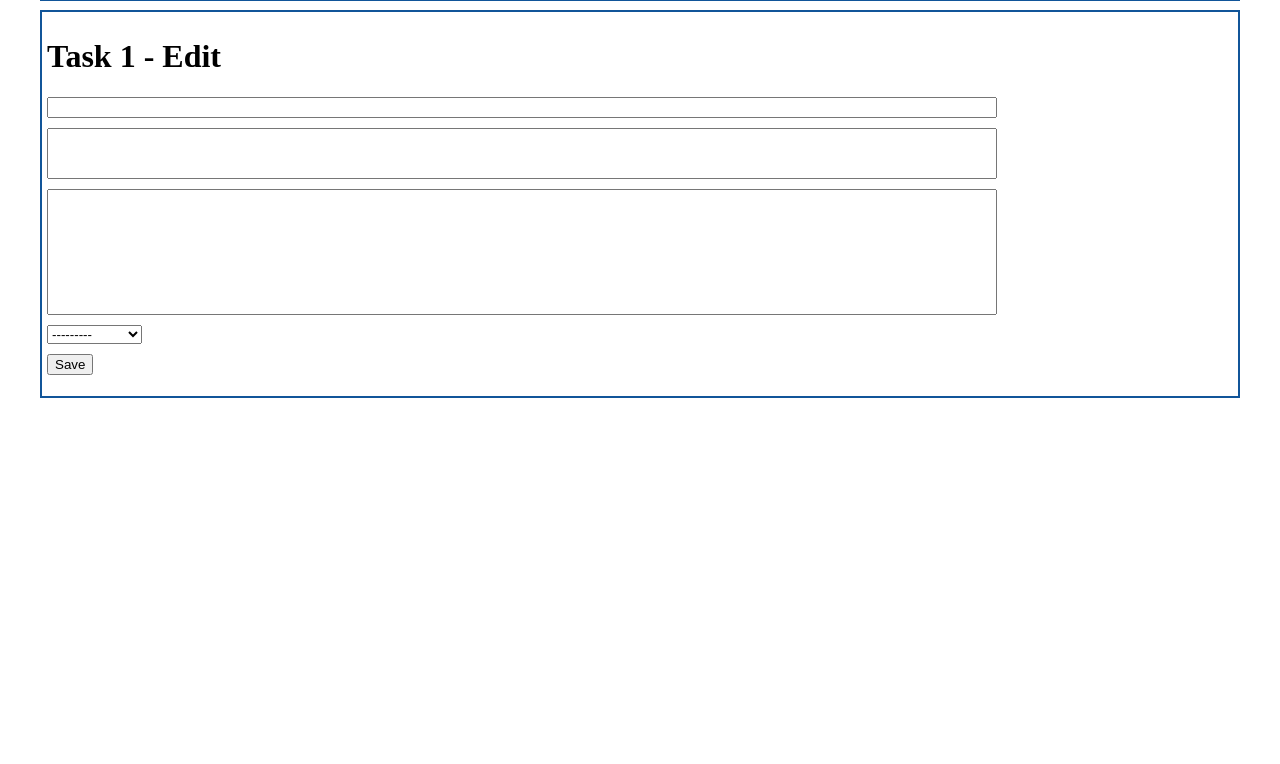
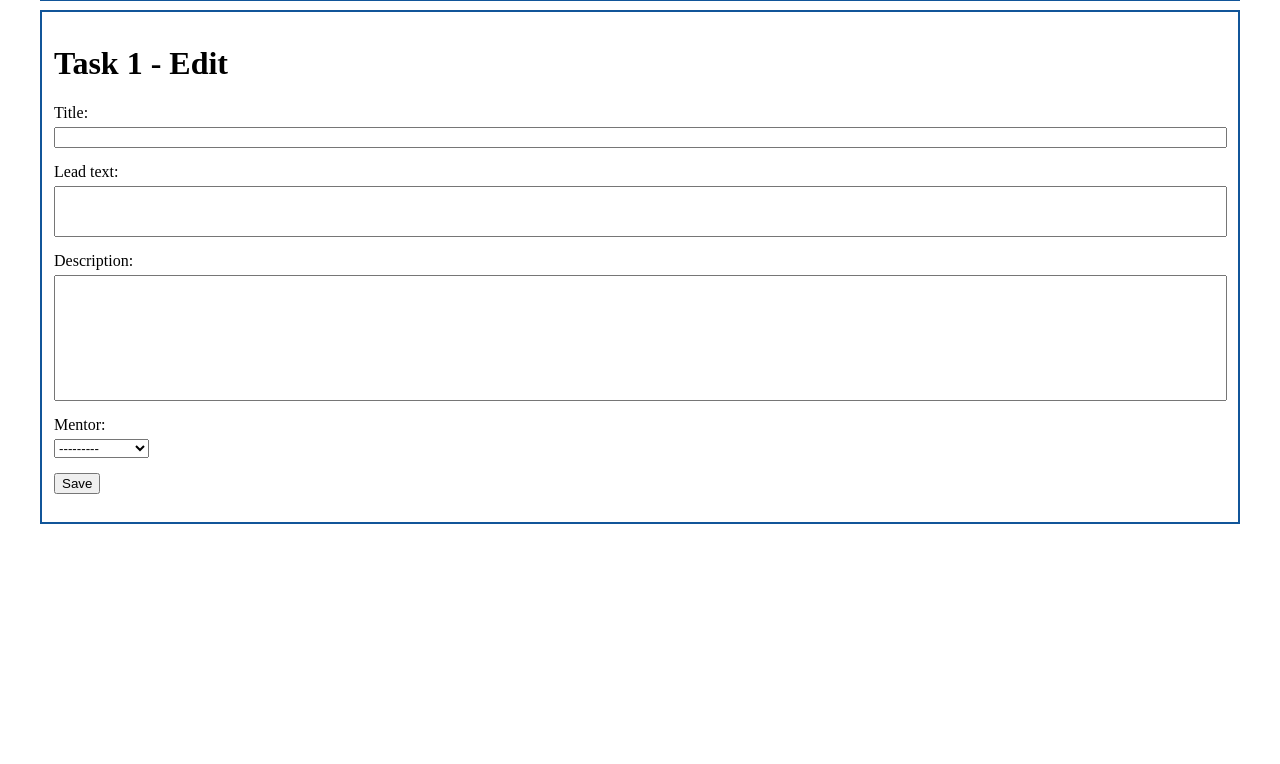
Before and after one commit to adfinis/osschallenge, a Django app: template oss_challenge/osschallenge/templates/osschallenge/edittask.html in a window 1280 px wide. Shown: the part 171-935 px from the top of the page. Run offline with Django 3.2, Linux system fonts and the light colour scheme; the template is opened without the code that fills it: values that come from a table or form of the project are taken from there, others are empty; data comes from the database, SQL or seed files in the repository; parts of the project's set-up code (start-up, migrations or seed data) failed here and were passed over.

Commit message:
styled and added labels for editviews

```diff
--- a/oss_challenge/osschallenge/static/osschallenge/stylesheet.css
+++ b/oss_challenge/osschallenge/static/osschallenge/stylesheet.css
@@ -121,21 +121,31 @@ h1.tasktitle {
 div.detail {
     border: 2px solid #115599;
     margin-bottom: 10px;
-    padding: 5px;
+    padding: 12px;
 }
 
 /* Edit Task/Project */
 
-.edit  {
+form.edit div  {
     margin: 10px 0;
 }
 
-div.edit input {
+form.edit div label {
+    float: left;
 
-    width: 950px;
 }
 
-div.edit textarea {
+form.edit div input {
+    margin: 5px 0;
+    width: 1173px;
+}
+
+form.edit div select {
+    margin: 5px 0;
+}
+
+form.edit div textarea {
     resize: none;
-    width: 950px;
+    margin: 5px 0;
+    width: 1173px;
 }
--- a/oss_challenge/osschallenge/templates/osschallenge/editproject.html
+++ b/oss_challenge/osschallenge/templates/osschallenge/editproject.html
@@ -5,10 +5,11 @@
 {% block content %}
     <div class="detail">
         <h1>{{ project.title }} - Edit</h1>
-        <form action="" method="post"/>
+        <form action="" method="post" class="edit"/>
             {% csrf_token %}
             {% for field in form %}
-                <div class="edit">
+                <div>
+                    {{ field.label_tag }}<br>
                     {{ field }}
                 </div>
             {% endfor %}
--- a/oss_challenge/osschallenge/templates/osschallenge/edittask.html
+++ b/oss_challenge/osschallenge/templates/osschallenge/edittask.html
@@ -5,10 +5,11 @@
 {% block content %}
     <div class="detail">
         <h1>{{ task.title }} - Edit</h1>
-        <form action="" method="post"/>
+        <form action="" method="post" class="edit"/>
             {% csrf_token %}
             {% for field in form %}
-                <div class="edit">
+                <div>
+                    {{ field.label_tag }}<br>
                     {{ field }}
                 </div>
             {% endfor %}
```
